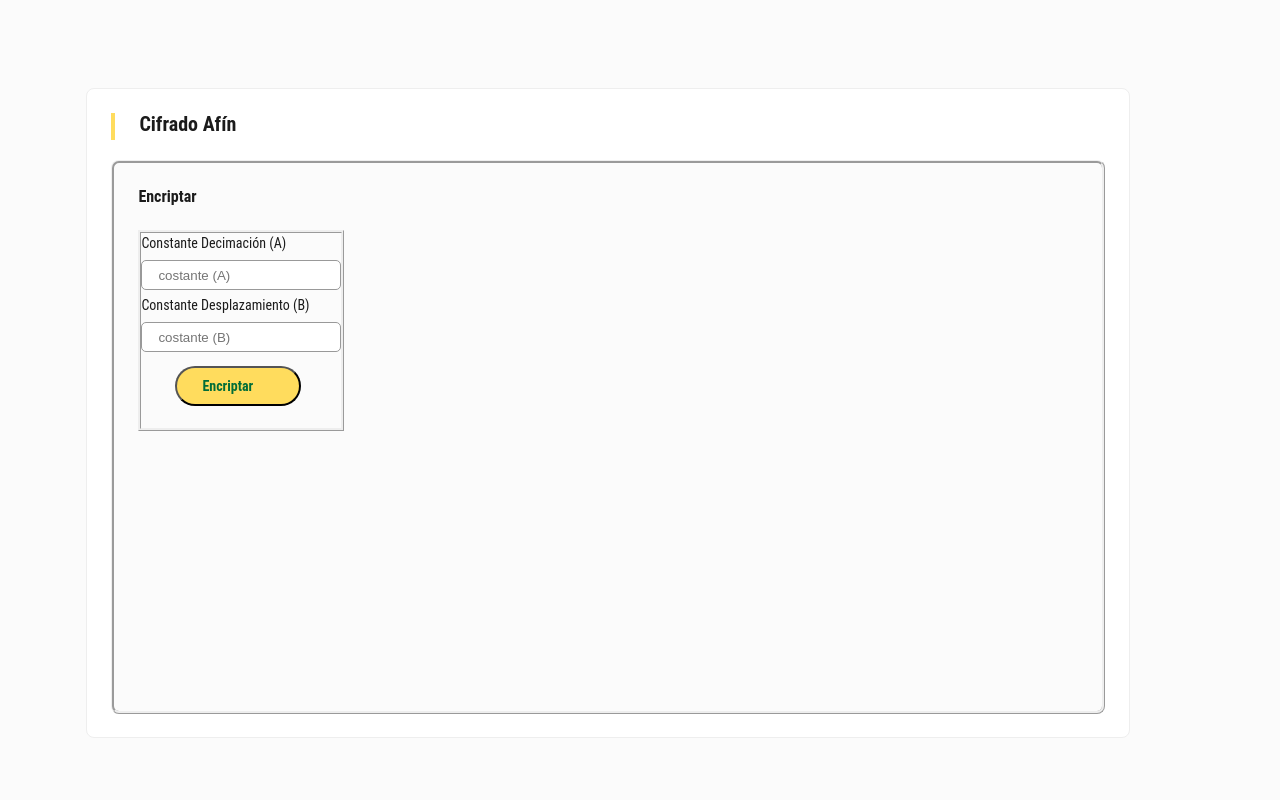
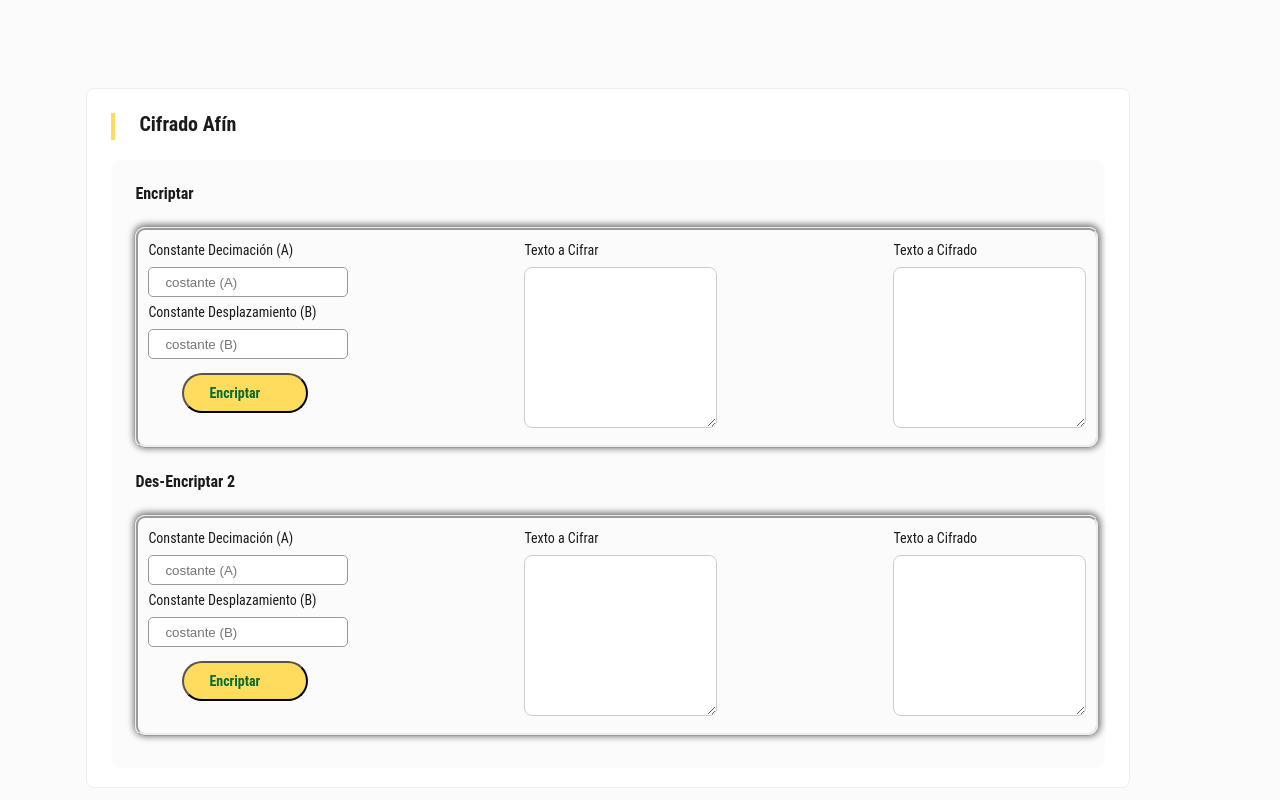
Before and after one commit to jbuitragoq/angPokedex, an Angular app: page / in a window 1280 px wide. Built offline with nearby package versions, Linux system fonts and the light colour scheme.

Commit message:
diseño 2

```diff
--- a/src/app/app.component.html
+++ b/src/app/app.component.html
@@ -4,9 +4,10 @@
       <div class="vector"></div>
       <span class="name">Cifrado Afín</span>
     </section>
-    <section class="contentData" style="border: ridge;">
+    <section class="contentData">
       <span class="subTitle1">Encriptar</span>
-      <div class="contentButton" style="border: ridge;">
+      <div class="contentFlex">
+        <div class="contentButton">
           <div class="constDecimacion">
             <span class="name">Constante Decimación (A)</span>
             <input type="text" class="inputNumber" placeholder="costante (A)">
@@ -23,6 +24,57 @@
             </div>
           </div>
         </div>
+
+        <div class="contentButton">
+          <div class="constDecimacion">
+            <span class="name">Texto a Cifrar</span>
+            <textarea class="textEncypt"></textarea>
+          </div>
+        </div>
+
+        <div class="contentButton">
+          <div class="constDecimacion">
+            <span class="name">Texto a Cifrado</span>
+            <textarea class="textEncypt"></textarea>
+          </div>
+        </div>
+      </div>
+
+      <span class="subTitle1">Des-Encriptar 2</span>
+
+      <div class="contentFlex">
+        <div class="contentButton">
+          <div class="constDecimacion">
+            <span class="name">Constante Decimación (A)</span>
+            <input type="text" class="inputNumber" placeholder="costante (A)">
+          </div>
+
+          <div class="constDecimacion">
+            <span class="name">Constante Desplazamiento (B)</span>
+            <input type="text" class="inputNumber" placeholder="costante (B)">
+          </div>
+
+          <div class="constDecimacion">
+            <div class="contentButtom">
+              <button class="buttom"> <span class="nameButtom">Encriptar</span></button>
+            </div>
+          </div>
+        </div>
+
+        <div class="contentButton">
+          <div class="constDecimacion">
+            <span class="name">Texto a Cifrar</span>
+            <textarea class="textEncypt"></textarea>
+          </div>
+        </div>
+
+        <div class="contentButton">
+          <div class="constDecimacion">
+            <span class="name">Texto a Cifrado</span>
+            <textarea class="textEncypt"></textarea>
+          </div>
+        </div>
+      </div>
     </section>
 
 
--- a/src/app/app.component.scss
+++ b/src/app/app.component.scss
@@ -16,7 +16,7 @@
     padding: 24px;
     gap: 24px;
     max-width: 1044px;
-    height: 650px;
+    height: 700px;
     background: #ffffff;
     border: 1px solid #eeeeee;
     border-radius: 8px;
@@ -74,7 +74,7 @@
         padding: 24px;
         gap: 24px;
         max-width: 950px;
-        height: 500px;
+        height: 560px;
         background: #fbfbfb;
         border-radius: 8px;
         flex: none;
@@ -206,3 +206,32 @@
         }
     }
 }
+
+.contentFlex {
+    grid-row: auto;
+    border: ridge;
+    padding: 10px;
+    border-radius: 10px;
+    box-shadow: 0px -1px 7px 1px rgba(0, 0, 0, 0.6);
+    display: grid;
+    grid-template-columns: repeat(3, 1fr);
+    gap: 11rem;
+}
+
+.textEncypt {
+    box-sizing: border-box;
+    display: flex;
+    flex-direction: column;
+    align-items: flex-end;
+    padding: 8px;
+    gap: 4px;
+    max-width: 934px;
+    height: 161px;
+    background: #ffffff;
+    border: 1px solid #cccccc;
+    border-radius: 8px;
+    flex: none;
+    order: 1;
+    align-self: stretch;
+    flex-grow: 0;
+}
```
Lines whose indentation alone changed are shown as unchanged.
